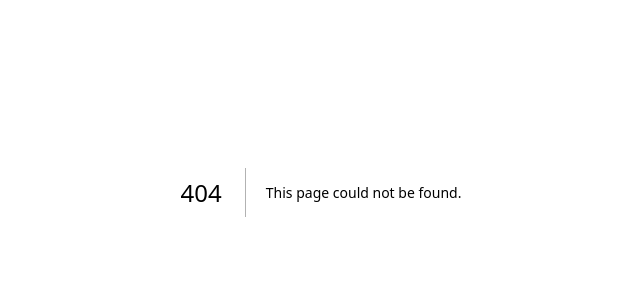
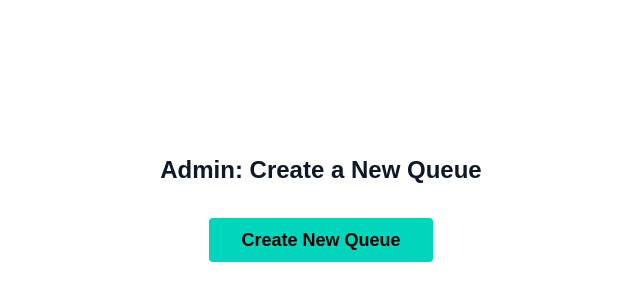
Before and after one commit to Parsa-Rajabi/we-queue, a Next.js app: page /admin in a window 1280 px wide. Before the commit this address had no page. Shown: the part 208-508 px from the top of the page, without its empty margins (319-959 px from the left). Built offline with nearby package versions, Linux system fonts and the light colour scheme.

Commit message:
feat(admin): add admin queue creation page with code display and placeholders for QR/admin controls

```diff
--- /dev/null
+++ b/src/app/admin/page.tsx
@@ -0,0 +1,58 @@
+"use client";
+import { useState } from "react";
+import { db } from "../../firebase";
+import { ref, set } from "firebase/database";
+
+function generateQueueId() {
+  // 4-character alphanumeric code
+  return Math.random().toString(36).substring(2, 6).toUpperCase();
+}
+
+export default function AdminPage() {
+  const [queueId, setQueueId] = useState<string | null>(null);
+  const [creating, setCreating] = useState(false);
+  const [error, setError] = useState<string | null>(null);
+
+  const handleCreateQueue = async () => {
+    setCreating(true);
+    setError(null);
+    const newQueueId = generateQueueId();
+    const queueRef = ref(db, `queues/${newQueueId}`);
+    const queueData = {
+      createdAt: Date.now(),
+      entries: {},
+      admin: true, // simple flag for now
+    };
+    try {
+      await set(queueRef, queueData);
+      setQueueId(newQueueId);
+    } catch (err) {
+      setError("Failed to create queue.");
+    } finally {
+      setCreating(false);
+    }
+  };
+
+  return (
+    <div className="flex flex-col items-center justify-center min-h-screen bg-white text-gray-900">
+      <h1 className="text-2xl font-bold mb-8 mt-8">Admin: Create a New Queue</h1>
+      {!queueId ? (
+        <button
+          className="bg-teal-400 hover:bg-teal-500 text-black font-bold py-2 px-8 rounded text-lg transition-colors"
+          onClick={handleCreateQueue}
+          disabled={creating}
+        >
+          {creating ? "Creating..." : "Create New Queue"}
+        </button>
+      ) : (
+        <div className="flex flex-col items-center gap-4">
+          <div className="text-lg">Queue code:</div>
+          <div className="text-3xl font-mono font-bold text-teal-600">{queueId}</div>
+          <div className="mt-4">[QR code placeholder]</div>
+          <div className="mt-4">[Admin controls coming soon]</div>
+        </div>
+      )}
+      {error && <div className="mt-4 text-red-600">{error}</div>}
+    </div>
+  );
+}
```
